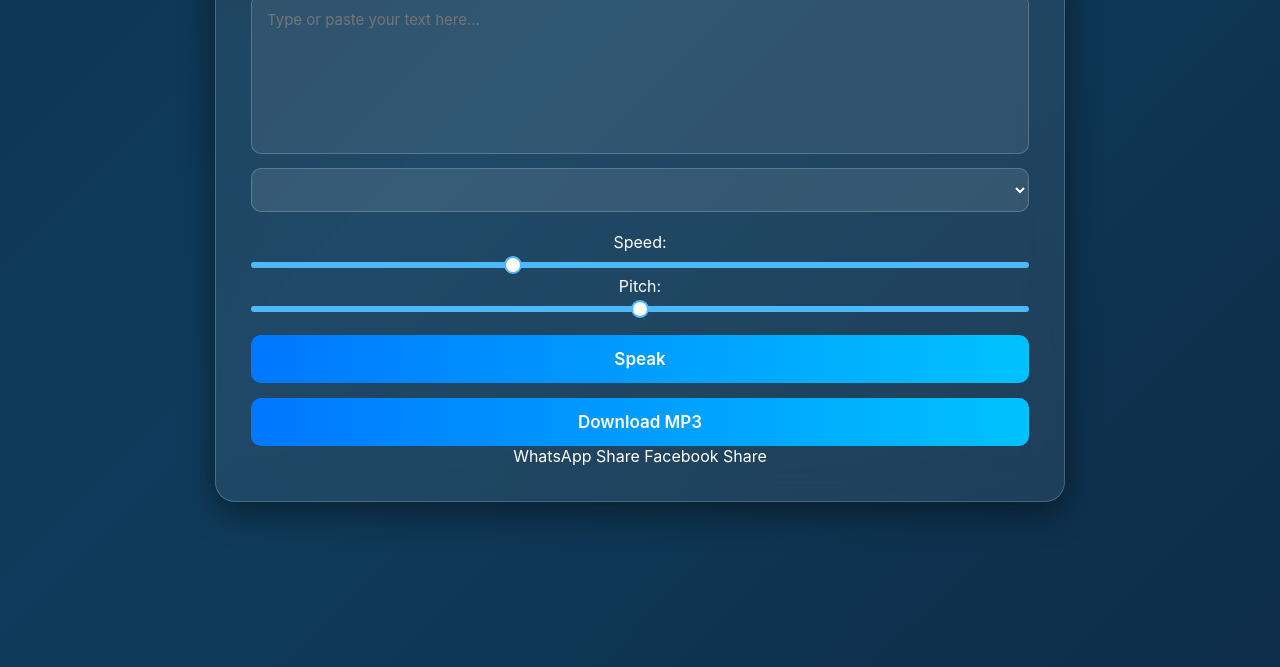
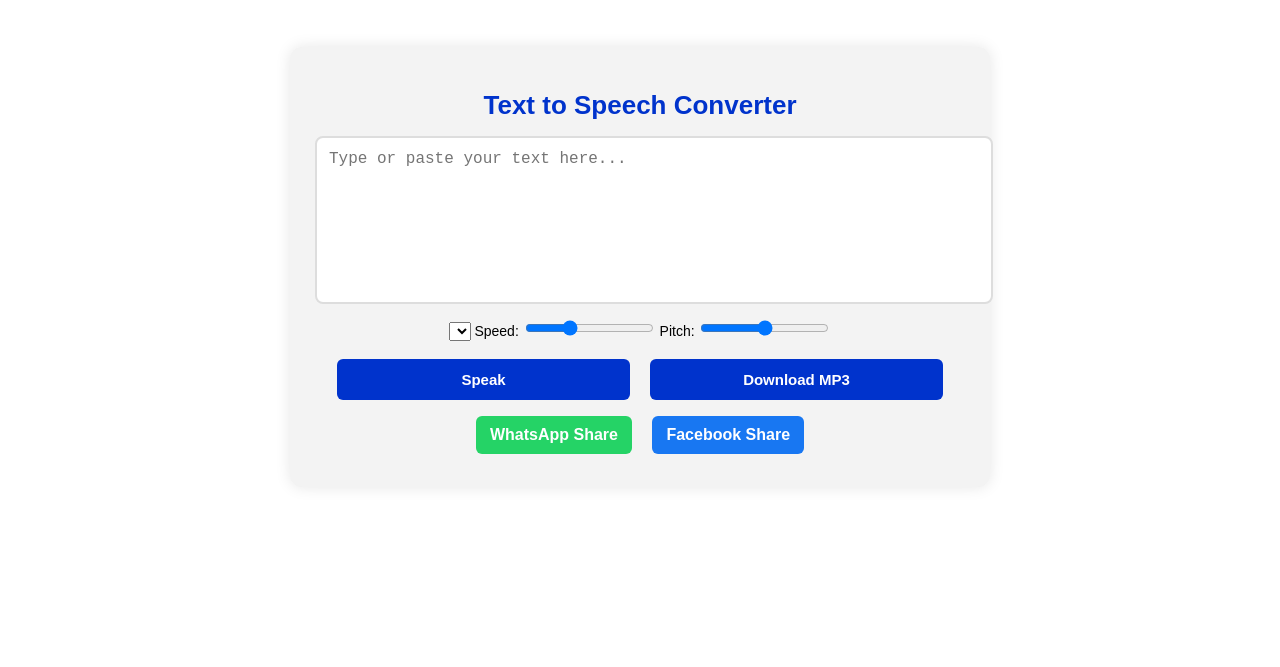
Before and after one commit to isunnyco-png/text-to-speach-tool-online, a plain HTML site: page index.html in a window 1280 px wide. Shown: the part 133-800 px from the top of the page. Drawn offline with Linux system fonts and the light colour scheme.

Commit message:
Update style.css

```diff
--- a/style.css
+++ b/style.css
@@ -1,167 +1,81 @@
-/* === GLOBAL SETUP === */
-* {
+body {
     margin: 0;
-  padding: 0;
-  box-sizing: border-box;
-  font-family: "Inter", Arial, sans-serif;
-}
-
-body {
-  background: linear-gradient(135deg, #0A1A2F, #0F3C5C, #0A1A2F);
-  background-size: 300% 300%;
-  color: #ffffff;
-  animation: gradientMove 8s ease infinite;
+    background: white;
+    font-family: Arial, sans-serif;
     display: flex;
     justify-content: center;
-  padding: 40px 10px;
-}
-
-/* Animated Gradient Background */
-@keyframes gradientMove {
-  0% { background-position: 0% 50%; }
-  50% { background-position: 100% 50%; }
-  100% { background-position: 0% 50%; }
-}
-
-/* === MAIN CONTAINER === */
-.container {
-  width: 85%;
-  max-width: 850px;
-  background: rgba(255,255,255,0.07);
-  backdrop-filter: blur(20px);
-  padding: 35px;
-  border-radius: 20px;
-  border: 1px solid rgba(255,255,255,0.2);
-  box-shadow: 0 10px 35px rgba(0,0,0,0.45);
+    align-items: center;
+    height: 100vh;
     text-align: center;
 }
 
-/* === HEADING === */
-h1 {
-  font-size: 34px;
-  font-weight: 700;
-  margin-bottom: 10px;
-  color: #4DB8FF;
-  letter-spacing: 1px;
+.container {
+    width: 95%;
+    max-width: 650px;
+    padding: 25px;
+    background: #f3f3f3;
+    border-radius: 12px;
+    box-shadow: 0 0 15px rgba(0,0,0,0.1);
 }
 
-p.subtitle {
-  font-size: 15px;
-  margin-bottom: 25px;
-  color: #DDEBFF;
+h1 {
+    color: #0033cc;
+    font-size: 26px;
+    margin-bottom: 15px;
 }
 
-/* === TEXT INPUT BOX === */
 textarea {
     width: 100%;
-  height: 160px;
-  background: rgba(255,255,255,0.08);
-  border: 1px solid rgba(255,255,255,0.2);
-  color: white;
-  padding: 15px;
-  border-radius: 10px;
-  font-size: 15px;
+    height: 140px;
+    padding: 12px;
+    border: 2px solid #ddd;
+    border-radius: 8px;
     resize: none;
-  outline: none;
-  transition: 0.2s;
+    font-size: 16px;
 }
 
 textarea:focus {
-  border: 1px solid #4DB8FF;
-  box-shadow: 0 0 10px rgba(77,184,255,0.5);
+    border-color: #0033cc;
 }
 
-/* === DROPDOWNS (LANGUAGE / VOICE TYPE / VOICE) === */
-select {
-  width: 100%;
-  padding: 12px;
-  border-radius: 10px;
-  background: rgba(255,255,255,0.1);
-  border: 1px solid rgba(255,255,255,0.2);
-  color: white;
-  margin: 10px 0 20px;
-  cursor: pointer;
-  outline: none;
-  transition: 0.2s;
+.controls {
+    margin: 10px 0;
+    font-size: 14px;
 }
 
-select:hover, select:focus {
-  border: 1px solid #4DB8FF;
-}
-
-/* === SLIDER LABELS === */
-.label {
-  font-size: 14px;
-  color: #C9D9EF;
-  margin-top: 15px;
-  text-align: left;
-}
-
-/* === SLIDERS === */
-input[type="range"] {
-  width: 100%;
-  margin: 8px 0;
-  -webkit-appearance: none;
-  background: transparent;
-}
-
-input[type="range"]::-webkit-slider-runnable-track {
-  height: 6px;
-  background: #4DB8FF;
+button {
+    width: 45%;
+    padding: 12px;
+    border: none;
+    margin: 8px;
     border-radius: 6px;
-}
-
-input[type="range"]::-webkit-slider-thumb {
-  -webkit-appearance: none;
-  width: 18px;
-  height: 18px;
-  background: #ffffff;
-  border-radius: 50%;
-  border: 2px solid #4DB8FF;
-  margin-top: -6px;
     cursor: pointer;
-}
-
-/* === BUTTON === */
-button {
-  width: 100%;
-  padding: 14px;
-  background: linear-gradient(90deg, #0077FF, #00C2FF);
-  border: none;
     color: white;
-  font-size: 17px;
-  font-weight: 600;
-  border-radius: 10px;
-  cursor: pointer;
+    background: #0033cc;
+    font-size: 15px;
+    font-weight: bold;
     transition: 0.25s;
-  margin-top: 15px;
 }
 
 button:hover {
-  background: linear-gradient(90deg, #005FCC, #00AEE0);
-  transform: translateY(-2px);
-  box-shadow: 0 8px 18px rgba(0,150,255,0.4);
+    background: #0055ff;
 }
 
-/* === MOBILE RESPONSIVE === */
-@media(max-width: 600px) {
-  .container {
-    padding: 25px;
-  }
-  h1 { font-size: 26px; }
-  textarea { height: 140px; }
+.share-buttons a {
+    display: inline-block;
+    margin: 8px;
+    padding: 10px 14px;
+    background: #25d366;
+    color: white;
+    border-radius: 6px;
+    text-decoration: none;
+    font-weight: bold;
 }
 
-/* === CREDIT FOOTER OPTIONAL === */
-.footer {
-  font-size: 13px;
-  margin-top: 20px;
-  opacity: 0.6;
+.share-buttons a:hover {
+    opacity: 0.8;
 }
-.footer a {
-  color: #4DB8FF;
-  text-decoration: none;
+
+.share-buttons a:nth-child(2) {
+    background: #1877f2;
 }
-.footer a:hover {
-  text-decoration: underline;
-}
```
Lines whose indentation alone changed are shown as unchanged.
